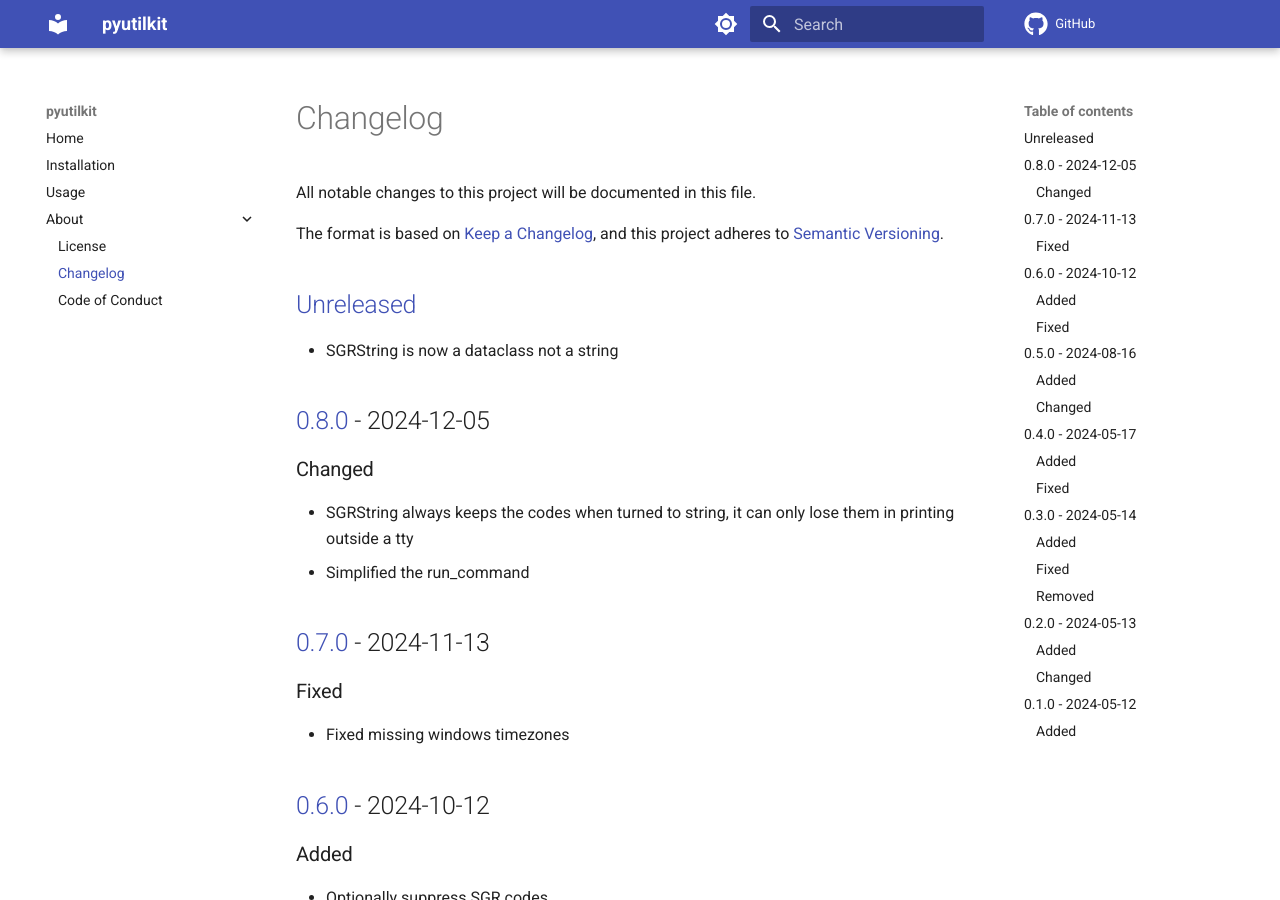
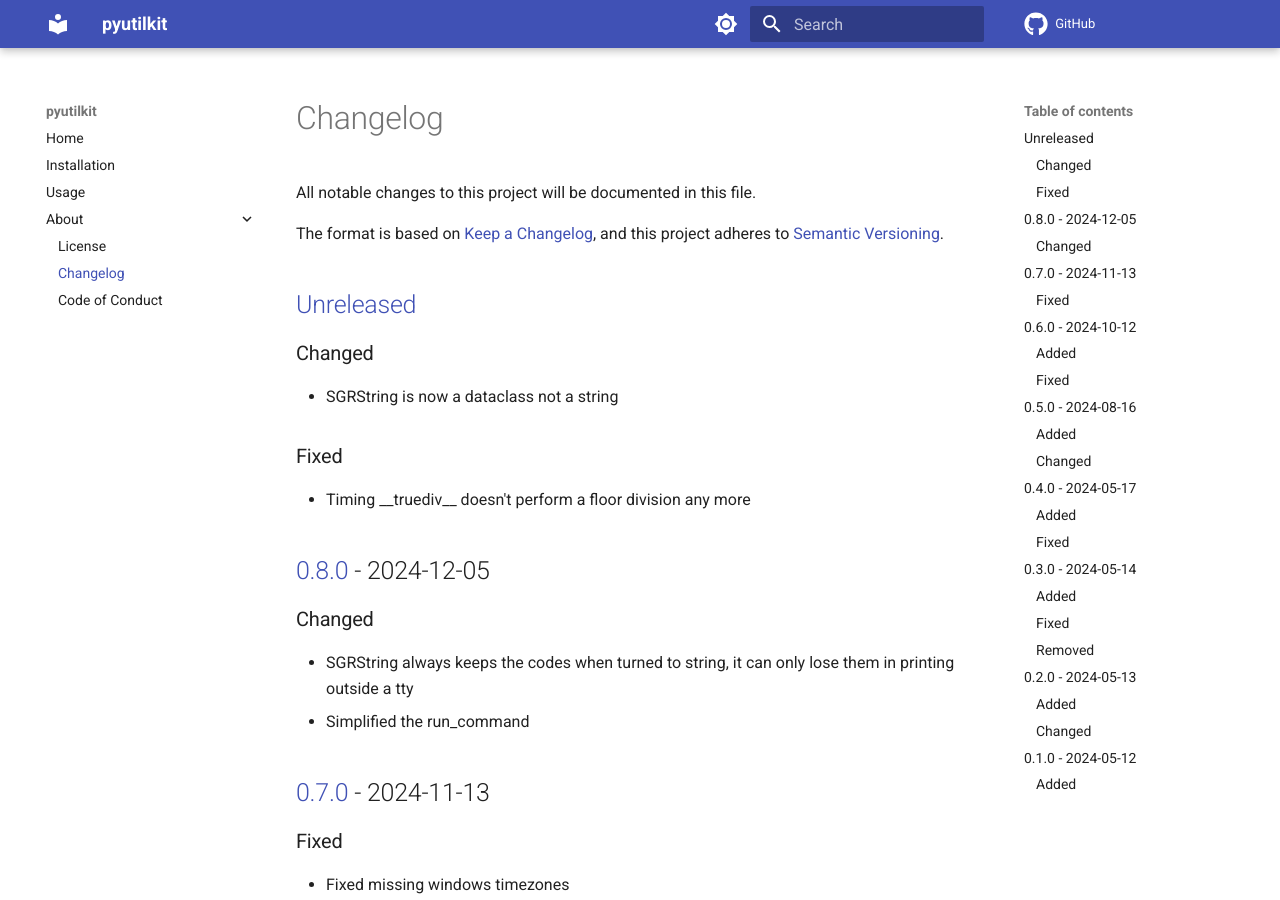
Before and after one commit to spapanik/pyutilkit, an MkDocs documentation site: the page built from docs/CHANGELOG.md, in a window 1280 px wide and 900 px high. Built offline with MkDocs 1.6.1 and Material for MkDocs 9.7.7, drawn with Linux system fonts in a browser that asks for light colours; comment, search, counter and statistics services are not loaded.

Commit message:
🐛 Fix Timing's truediv method

```diff
--- a/docs/CHANGELOG.md
+++ b/docs/CHANGELOG.md
@@ -6,7 +6,13 @@ The format is based on [Keep a Changelog], and this project adheres to [Semantic
 
 ## [Unreleased]
 
+### Changed
+
 -   SGRString is now a dataclass not a string
+
+### Fixed
+
+-   Timing \_\_truediv\_\_ doesn't perform a floor division any more
 
 ## [0.8.0] - 2024-12-05
 
```
Also changed, not shown: 1 other file.
